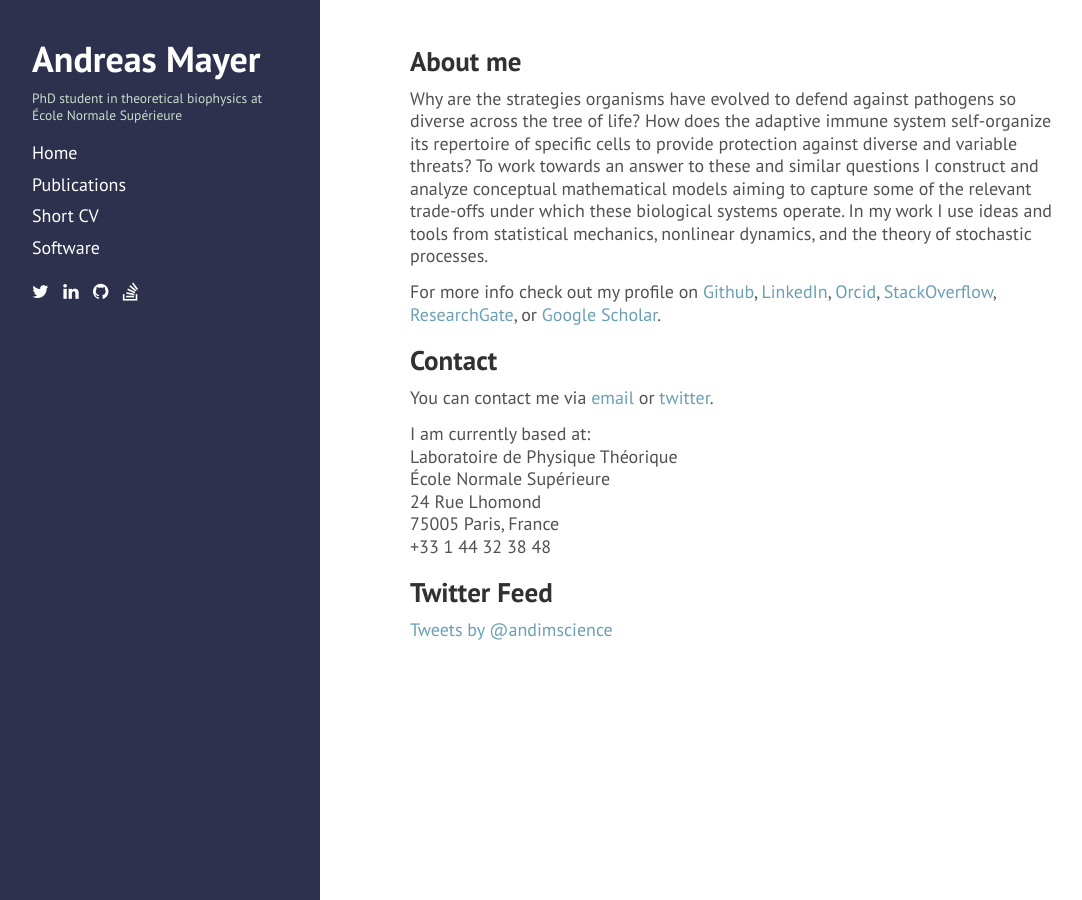
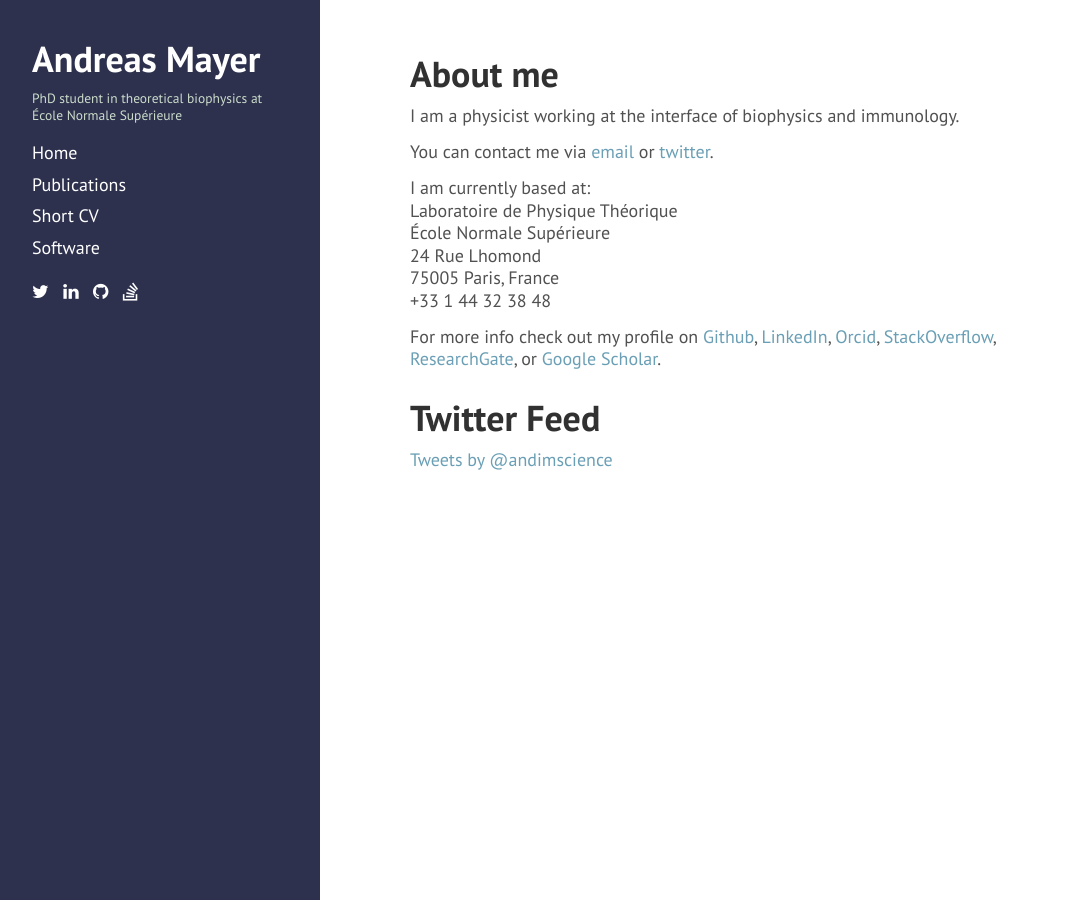
Before and after one commit to andim/andim.github.io, a Jekyll site: the page built from index.md, in a window 1280 px wide. Shown: the whole page, without its empty margins (4-1086 px from the left). Built offline with Jekyll 4.4.1, drawn with Linux system fonts in a browser that asks for light colours; nearby versions of some CDN libraries; comment, search, counter and statistics services are not loaded.

```diff
--- a/index.md
+++ b/index.md
@@ -3,15 +3,9 @@ layout: default
 title: Home
 ---
 
-About me
---------
+# About me
 
-Why are the strategies organisms have evolved to defend against pathogens so diverse across the tree of life? How does the adaptive immune system self-organize its repertoire of specific cells to provide protection against diverse and variable threats? To work towards an answer to these and similar questions I construct and analyze conceptual mathematical models aiming to capture some of the relevant trade-offs under which these biological systems operate. In my work I use ideas and tools from statistical mechanics, nonlinear dynamics, and the theory of stochastic processes.
-
-For more info check out my profile on [Github](https://github.com/andim), [LinkedIn](https://www.linkedin.com/pub/andreas-mayer/83/49a/a37), [Orcid](http://orcid.org/0000-0002-6643-7622), [StackOverflow](http://stackoverflow.com/users/3223145/andi), [ResearchGate](https://www.researchgate.net/profile/Andreas_Mayer8), or [Google Scholar](http://scholar.google.de/citations?user=BKGAixAAAAAJ).
-
-Contact
--------
+I am a physicist working at the interface of biophysics and immunology.
 
 You can contact me via [email](mailto:andimscience@gmail.com) or [twitter](http://twitter.com/andimscience).
 
```
Also changed, not shown: other parts of index.md (+3 -2 lines), research.md (added, +7 -0 lines).
